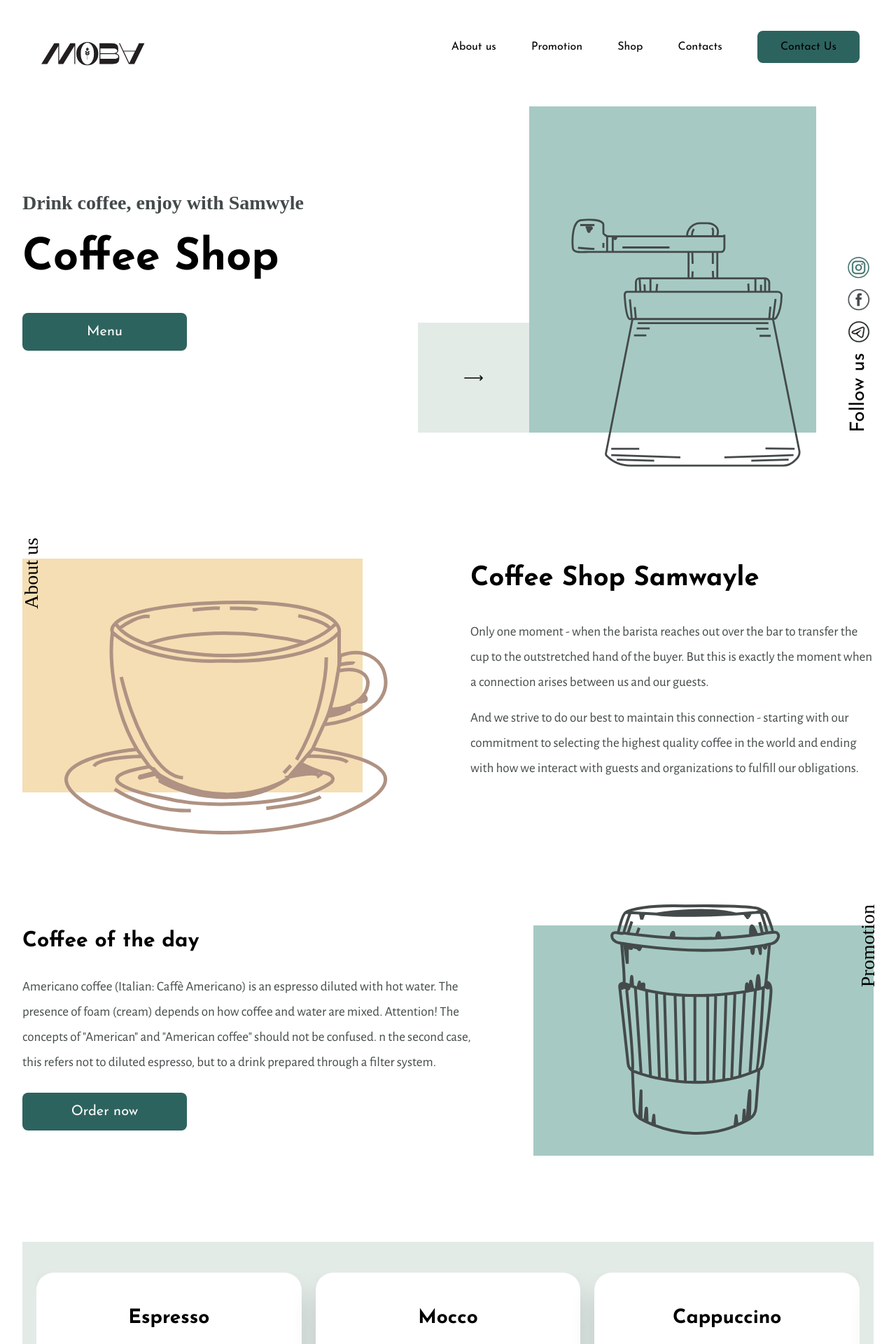
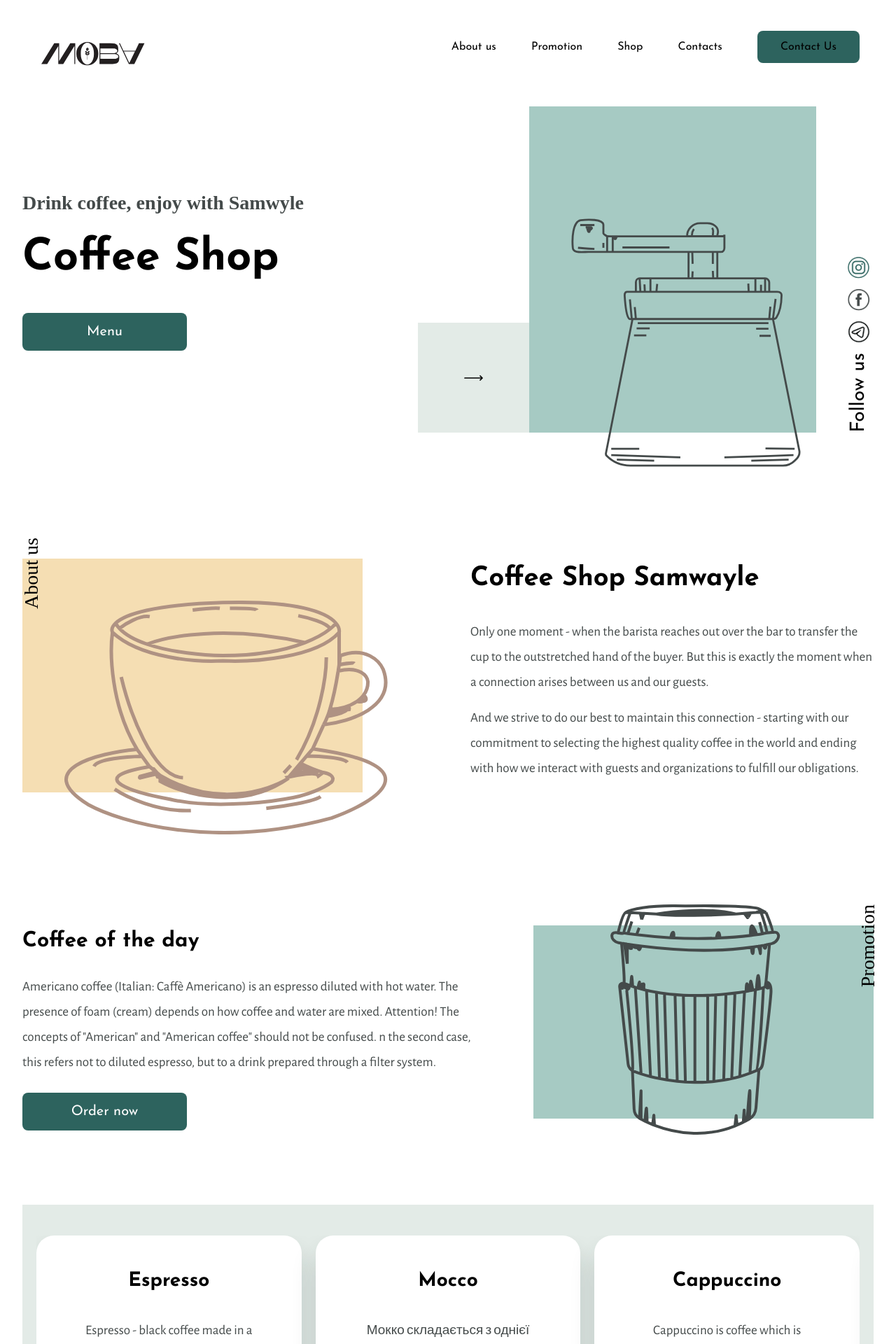
Before and after one commit to IhorZolot/coffeeshop, a React (Vite) app: page / in a window 1280 px wide. Shown: the top 1920 px of the page at 70% size. Built offline with nearby package versions, Linux system fonts and the light colour scheme; a web font is replaced by a local one.

Commit message:
height: 276px;

```diff
--- a/src/components/Promotion/Promotion.styled.js
+++ b/src/components/Promotion/Promotion.styled.js
@@ -26,6 +26,7 @@ export const StyledSpanPromotion = styled.span`
 	}
 `
 export const StyledImgPromotion = styled.div`
+	height: 276px;
 	background-color: #a6cac3;
 	img {
 		transform: translate(60px, -20px);
```
